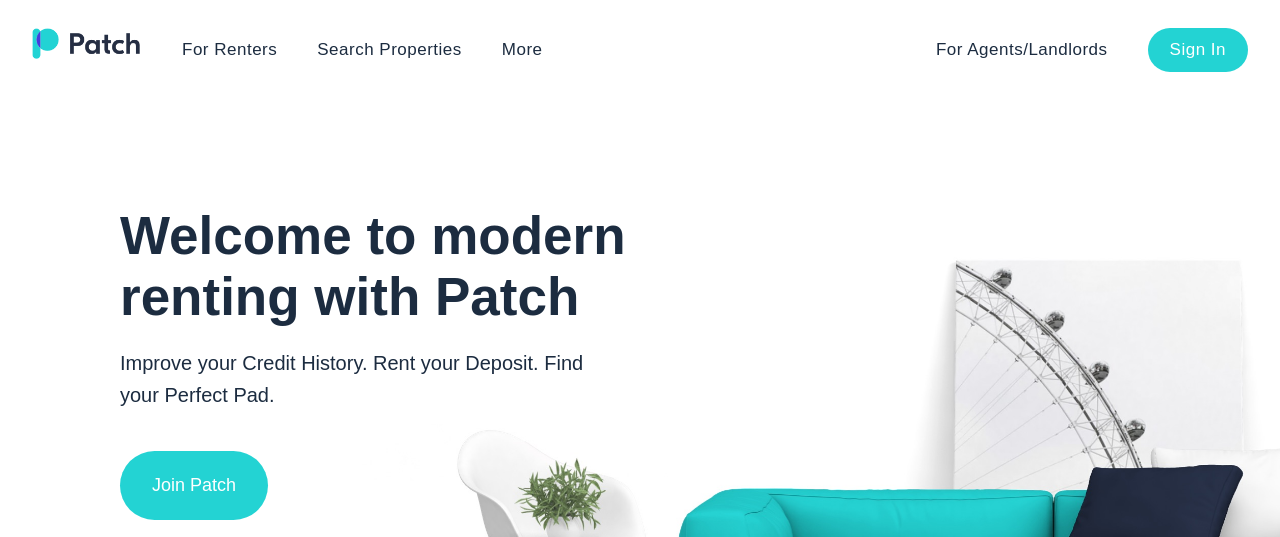
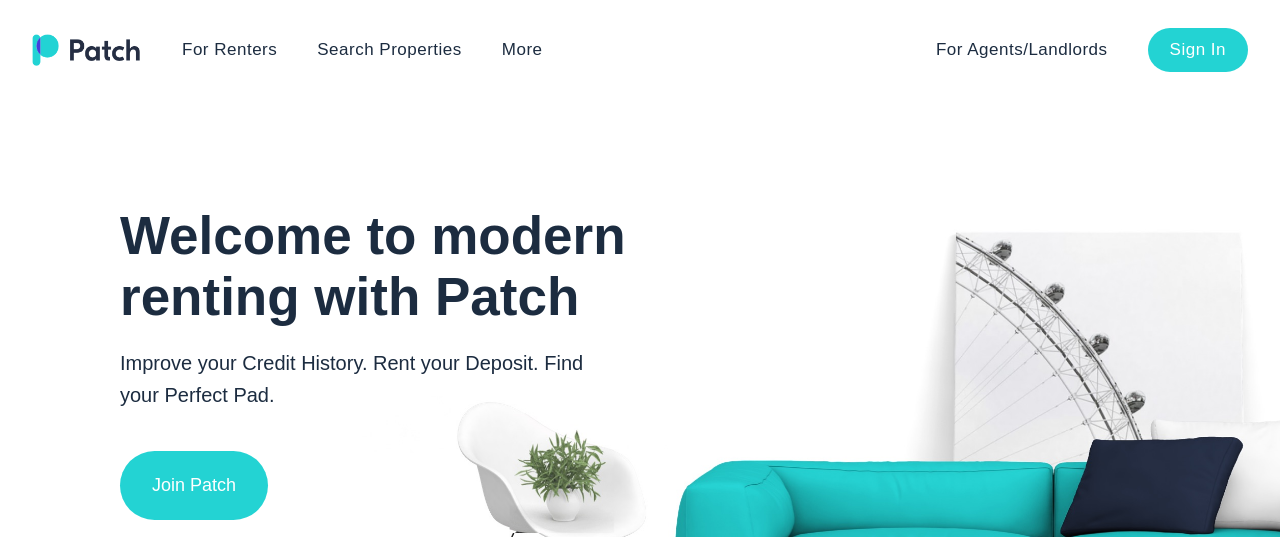
Before and after one commit to Hafeed10/Python-Pathc-Web, a Django app: page / in a window 1280 px wide. Shown: the top 537 px of the page. Run offline with Django 5.2, Linux system fonts and the light colour scheme; data comes from the database, SQL or seed files in the repository; some web fonts are replaced.

Commit message:
21th commit

```diff
--- a/pathc0/static/css/style.css
+++ b/pathc0/static/css/style.css
@@ -761,7 +761,7 @@ footer section.bottom div.social ul li a img {
 }
 #cover {
 	height: 100vh;
-	/* background: url(../images/mobile-devices-bg-2.jpg) no-repeat; */
+	background: url(../images/mobile-devices-bg-2.jpg) no-repeat;
 	background-size: contain;
 	padding: 80px 0;
 	position: fixed;
--- a/pathc0/templates/index.html
+++ b/pathc0/templates/index.html
@@ -5,11 +5,10 @@
         <meta charset="UTF-8" />
         <title>We Can Pay Your Landlord Deposit | Patch</title>
         <link rel="stylesheet" href="{% static 'css/style.css' %}" type="text/css" />
+        <link rel="stylesheet" href="{% static 'css/style1.css' %}" type="text/css" />
         <link rel="stylesheet" href="{% static 'css/owl.carousel.min.css' %}" />
         <link rel="stylesheet" href="{% static 'css/owl.theme.default.css' %}" />
-        <script src="{% static 'js/jquery-3.5.1.min.js' %}"></script>
-        <script src="{% static 'js/owl.carousel.min.js' %}"></script>
-        <script src="{% static 'js/sweetalert2@11.js'  %}"></script>
+
         <!-- <script src="{% static 'https://cdn.jsdelivr.net/npm/sweetalert2@11' %}"></script> -->
         <link
             rel="icon"
@@ -416,6 +415,8 @@
         </section>
 
         <!-- <script src="{% static 'js/sweetalert2.js' %}"></script> -->
-
+        <script src="{% static 'js/jquery-3.5.1.min.js' %}"></script>
+        <script src="{% static 'js/owl.carousel.min.js' %}"></script>
+        <script src="{% static 'js/sweetalert2@11.js'  %}"></script>
         <script src="{% static 'js/script.js' %}"></script>
 </html>
```
